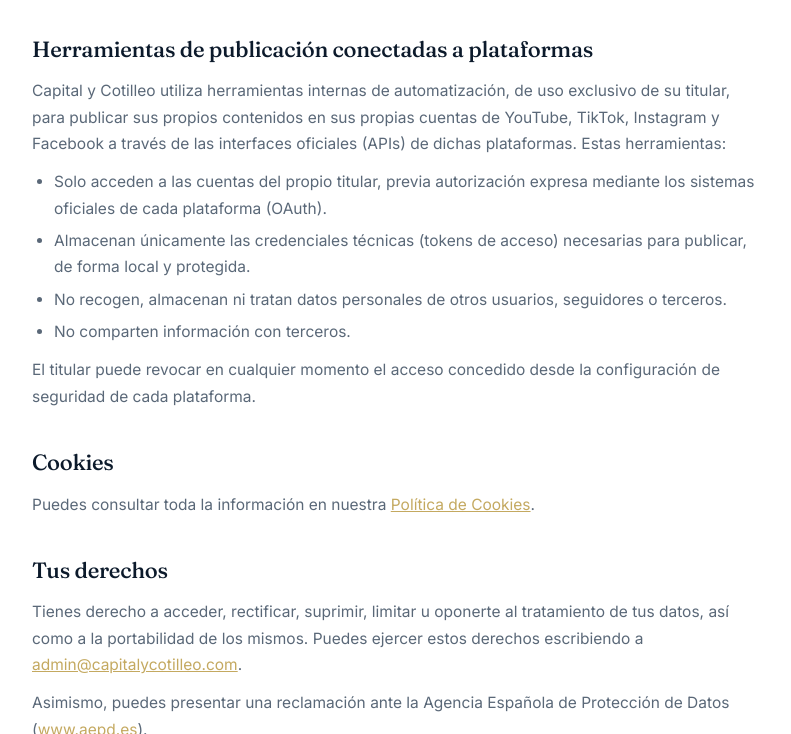
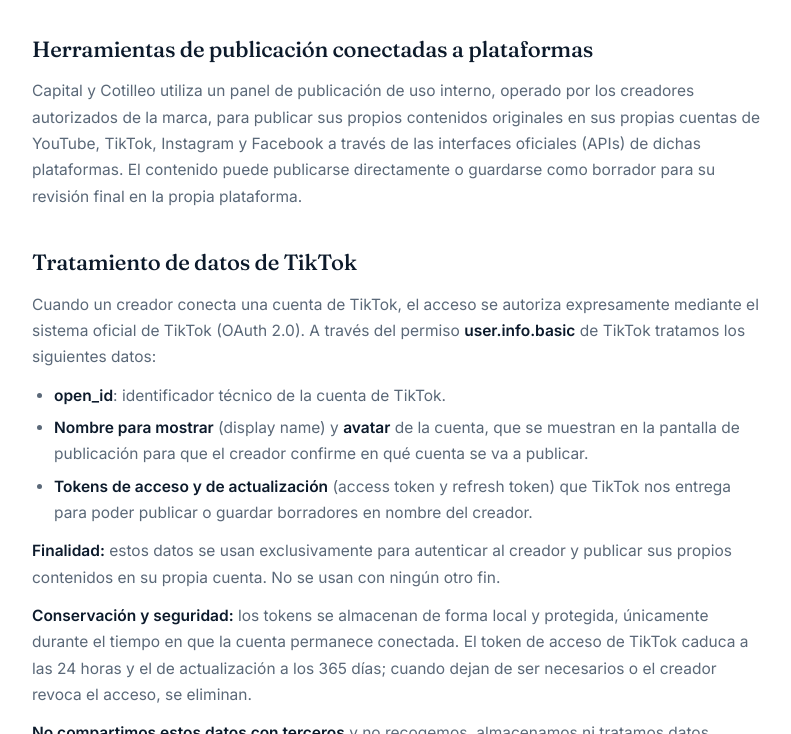
Before and after one commit to capitalycotilleo/capitalycotilleo.github.io, a plain HTML site: page privacidad/index.html in a window 1280 px wide. Shown: the part 2066-2800 px from the top of the page, without its empty margins (242-1033 px from the left). Drawn offline with Linux system fonts and the light colour scheme.

Commit message:
Add files via upload

```diff
--- a/privacidad/index.html
+++ b/privacidad/index.html
@@ -54,7 +54,7 @@
 <div class="wrap">
 <div class="eyebrow">Documentación legal</div>
 <h1>Política de Privacidad</h1>
-<div class="fecha">Última actualización: 12 de junio de 2026</div>
+<div class="fecha">Última actualización: 29 de junio de 2026</div>
 
 <p>La web <a href="https://capitalycotilleo.com">https://capitalycotilleo.com</a> está
 actualizada conforme al Reglamento (UE) 2016/679 del Parlamento Europeo y del Consejo, de
@@ -120,21 +120,38 @@
 </ul>
 
 <h2>Herramientas de publicación conectadas a plataformas</h2>
-<p>Capital y Cotilleo utiliza herramientas internas de automatización, de uso exclusivo de
-su titular, para publicar sus propios contenidos en sus propias cuentas de YouTube, TikTok,
-Instagram y Facebook a través de las interfaces oficiales (APIs) de dichas plataformas.
-Estas herramientas:</p>
+<p>Capital y Cotilleo utiliza un panel de publicación de uso interno, operado por los
+creadores autorizados de la marca, para publicar sus propios contenidos originales en sus
+propias cuentas de YouTube, TikTok, Instagram y Facebook a través de las interfaces
+oficiales (APIs) de dichas plataformas. El contenido puede publicarse directamente o
+guardarse como borrador para su revisión final en la propia plataforma.</p>
+
+<h2>Tratamiento de datos de TikTok</h2>
+<p>Cuando un creador conecta una cuenta de TikTok, el acceso se autoriza expresamente
+mediante el sistema oficial de TikTok (OAuth 2.0). A través del permiso
+<strong>user.info.basic</strong> de TikTok tratamos los siguientes datos:</p>
 <ul>
-<li>Solo acceden a las cuentas del propio titular, previa autorización expresa mediante los
-sistemas oficiales de cada plataforma (OAuth).</li>
-<li>Almacenan únicamente las credenciales técnicas (tokens de acceso) necesarias para
-publicar, de forma local y protegida.</li>
-<li>No recogen, almacenan ni tratan datos personales de otros usuarios, seguidores o
-terceros.</li>
-<li>No comparten información con terceros.</li>
+<li><strong>open_id</strong>: identificador técnico de la cuenta de TikTok.</li>
+<li><strong>Nombre para mostrar</strong> (display name) y <strong>avatar</strong> de la
+cuenta, que se muestran en la pantalla de publicación para que el creador confirme en qué
+cuenta se va a publicar.</li>
+<li><strong>Tokens de acceso y de actualización</strong> (access token y refresh token) que
+TikTok nos entrega para poder publicar o guardar borradores en nombre del creador.</li>
 </ul>
-<p>El titular puede revocar en cualquier momento el acceso concedido desde la configuración
-de seguridad de cada plataforma.</p>
+<p><strong>Finalidad:</strong> estos datos se usan exclusivamente para autenticar al creador
+y publicar sus propios contenidos en su propia cuenta. No se usan con ningún otro fin.</p>
+<p><strong>Conservación y seguridad:</strong> los tokens se almacenan de forma local y
+protegida, únicamente durante el tiempo en que la cuenta permanece conectada. El token de
+acceso de TikTok caduca a las 24 horas y el de actualización a los 365 días; cuando dejan de
+ser necesarios o el creador revoca el acceso, se eliminan.</p>
+<p><strong>No compartimos estos datos con terceros</strong> y no recogemos, almacenamos ni
+tratamos datos personales de otros usuarios, seguidores o terceros a través de estas
+herramientas.</p>
+<p><strong>Revocación y eliminación:</strong> el creador puede revocar el acceso en
+cualquier momento desde la configuración de seguridad de su cuenta de TikTok (Configuración
+→ Seguridad y permisos → Administrar permisos de apps), lo que elimina los tokens
+almacenados. También puede solicitar la eliminación de sus datos escribiendo a
+<a href="mailto:admin@capitalycotilleo.com">admin@capitalycotilleo.com</a>.</p>
 
 <h2>Cookies</h2>
 <p>Puedes consultar toda la información en nuestra
```
